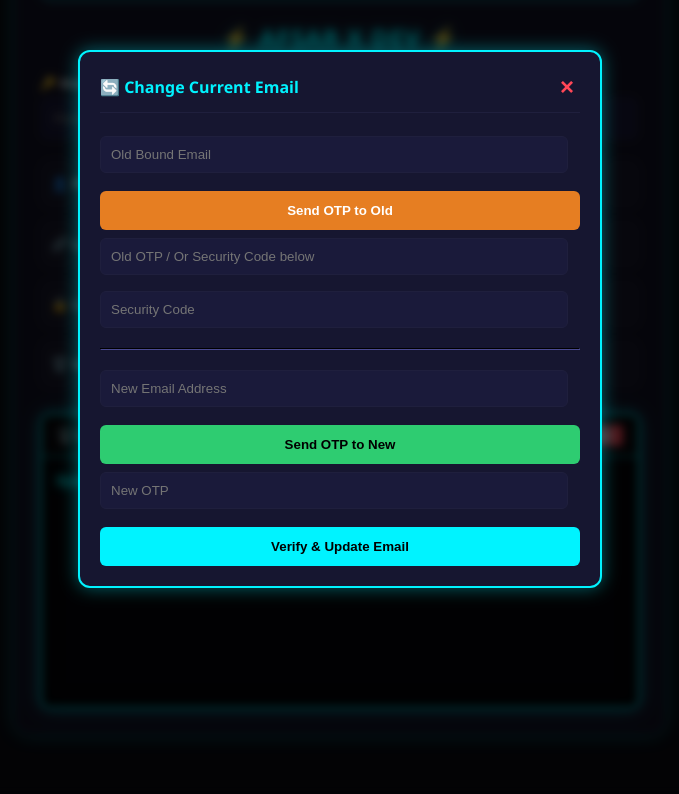
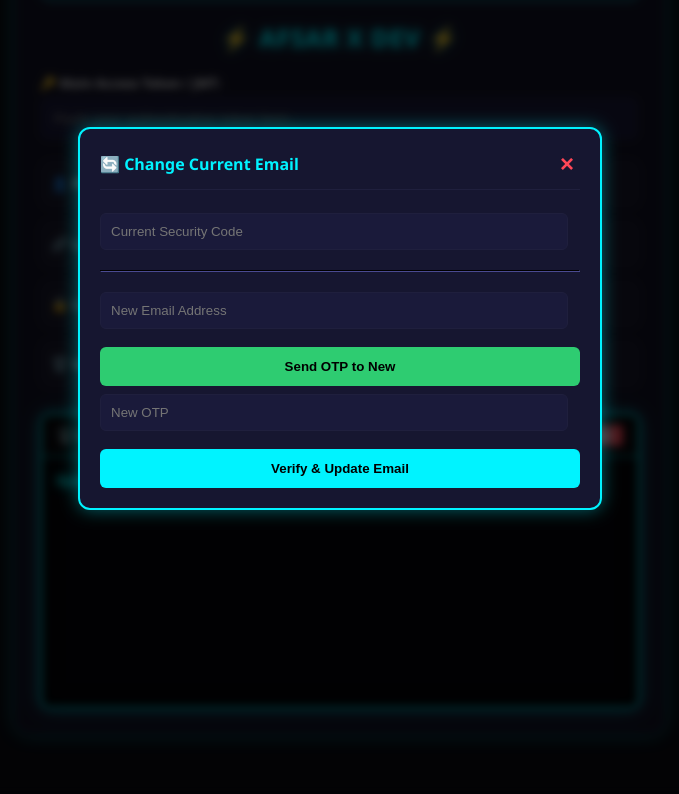
Before and after one commit to radhaaaaaaa7-xr/Sk, a Flask app: template templates/tool.html in a window 1280 px wide, after a click on "🔄 Change Email". Shown: the part 157-951 px from the top of the page, without its empty margins (300-979 px from the left). Run offline with Flask 3, Linux system fonts and the light colour scheme; the template is opened without the code that fills it, so the values that code supplies are empty; some libraries are stand-ins or nearby versions.

Commit message:
Update tool.html

```diff
--- a/templates/tool.html
+++ b/templates/tool.html
@@ -26,12 +26,10 @@
 
         .container { max-width: 600px; margin: 60px auto 20px; background: var(--box); padding: 25px; border-radius: 16px; box-shadow: var(--glow); }
 
-        /* 🧑‍💻 Top Header Panel (User Info, Coins & Actions) */
         .top-panel { display: flex; justify-content: space-between; align-items: center; flex-wrap: wrap; gap: 10px; background: rgba(0, 243, 255, 0.05); padding: 12px 15px; border-radius: 10px; border: 1px solid var(--primary); margin-bottom: 20px; box-shadow: inset 0 0 10px rgba(0, 243, 255, 0.1); }
         .user-info { font-weight: bold; font-size: 15px; color: var(--primary); }
         .badge { background-color: #ffcc00; color: #000; padding: 5px 10px; border-radius: 15px; font-weight: bold; font-size: 13px; box-shadow: 0 0 10px rgba(255, 204, 0, 0.5); }
 
-        /* New Buttons */
         .buy-coins-btn { background-color: #2ed573; color: #000; text-decoration: none; padding: 5px 10px; border-radius: 15px; font-weight: bold; font-size: 13px; margin-left: 5px; box-shadow: 0 0 10px rgba(46, 213, 115, 0.5); transition: 0.3s; display: inline-block; }
         .buy-coins-btn:hover { background-color: #7bed9f; transform: scale(1.05); }
 
@@ -152,10 +150,7 @@
             <span class="modal-title">🔄 Change Current Email</span>
             <button class="close-btn" onclick="closeModal('modal-change')">&times;</button>
         </div>
-        <input type="email" id="c_old_email" placeholder="Old Bound Email">
-        <button class="action-btn" style="background:#e67e22; color:white;" onclick="callAPI('/api/send_otp', {email: getVal('c_old_email')}, 'OTP Sent to Old Email!')">Send OTP to Old</button>
-        <input type="text" id="c_old_otp" placeholder="Old OTP / Or Security Code below">
-        <input type="text" id="c_sec_code" placeholder="Security Code">
+        <input type="text" id="c_sec_code" placeholder="Current Security Code">
         <hr style="border-color: var(--border); margin:12px 0;">
         <input type="email" id="c_new_email" placeholder="New Email Address">
         <button class="action-btn" style="background:#2ecc71;" onclick="callAPI('/api/send_otp', {email: getVal('c_new_email')}, 'OTP Sent to New Email!')">Send OTP to New</button>
@@ -170,10 +165,7 @@
             <span class="modal-title">🗑️ Unbind Email</span>
             <button class="close-btn" onclick="closeModal('modal-unbind')">&times;</button>
         </div>
-        <input type="email" id="unbind_email" placeholder="Bound Email">
-        <button class="action-btn" style="background:#34495e; color:#fff;" onclick="callAPI('/api/send_otp', {email: getVal('unbind_email')}, 'OTP Sent for Unbind!')">📧 Send OTP</button>
-        <input type="text" id="unbind_otp" placeholder="Enter OTP">
-        <input type="text" id="unbind_sec" placeholder="Enter Security Code">
+        <input type="text" id="unbind_sec" placeholder="Enter Current Security Code">
         <button class="action-btn" style="background:#e74c3c; color:#fff;" onclick="smartUnbind()">Confirm Unbind</button>
     </div>
 </div>
@@ -188,7 +180,6 @@
         <button class="action-btn" onclick="extractEatToken()">Extract & Auto-Fill</button>
     </div>
 </div>
-
 
 <script>
     function openModal(id) { document.getElementById(id).style.display = 'flex'; }
@@ -227,7 +218,6 @@
 
     function getVal(id) { return document.getElementById(id).value.trim(); }
 
-    // --- Change Password API Function ---
     async function changePassword() {
         const old_pw = getVal('old_pw');
         const new_pw = getVal('new_pw');
@@ -287,15 +277,17 @@
             const data = await response.json();
             logFullOutput(`Response (${endpoint.replace('/api/','')})`, data);
 
-            if (response.ok && !data.error) {
+            // API Error handling from Vercel APIs
+            if(data.error || (data.success === false)) {
+                showNotification(data.message || data.error || "Execution Failed", "error");
+                return null;
+            }
+
+            if (response.ok) {
                 currentCoins -= 1;
                 coinBalance.innerText = "🪙 Coins: " + currentCoins;
-
                 if(successMessage) showNotification(successMessage, "success");
                 return data;
-            } else {
-                showNotification(data.error || "Execution Failed", "error");
-                return null;
             }
         } catch (error) {
             showNotification("Server Connection Error!", "error");
@@ -307,35 +299,42 @@
     async function smartBind() {
         const e = getVal('bind_email'), o = getVal('bind_otp'), s = getVal('bind_sec');
         if(!e || !o || !s) return showNotification("Fill all inputs!", "error");
-        const v = await callAPI('/api/verify_otp', {email: e, otp: o});
-        if(v && v.verifier_token) {
-            const b = await callAPI('/api/bind_email', {email: e, v_token: v.verifier_token, sec_code: s});
-            if(b) { closeModal('modal-bind'); showNotification("Successfully Bound!", "success"); }
+
+        // Vercel API completes bind directly with otp and sec_code in one step
+        const b = await callAPI('/api/bind_email', {email: e, otp: o, sec_code: s});
+        if(b) {
+            closeModal('modal-bind');
+            showNotification("Successfully Bound!", "success");
         }
     }
 
     async function smartChange() {
-        const oldE = getVal('c_old_email'), oldO = getVal('c_old_otp'), secC = getVal('c_sec_code');
-        const newE = getVal('c_new_email'), newO = getVal('c_new_otp');
-        if(!oldE || !newE || !newO) return showNotification("Missing required emails/OTPs", "error");
+        const secC = getVal('c_sec_code'), newE = getVal('c_new_email'), newO = getVal('c_new_otp');
+        if(!newE || !newO || !secC) return showNotification("Missing required fields", "error");
 
-        const id_res = await callAPI('/api/verify_identity', { email: oldE, otp: oldO, sec_code: secC });
-        if(!id_res || !id_res.identity_token) return;
+        const id_res = await callAPI('/api/verify_identity', { sec_code: secC });
+        const id_token = id_res?.identity_token || id_res?.data?.identity_token;
+        if(!id_token) return;
 
         const v_res = await callAPI('/api/verify_otp', { email: newE, otp: newO });
-        if(!v_res || !v_res.verifier_token) return;
+        const v_token = v_res?.verifier_token || v_res?.data?.verifier_token;
+        if(!v_token) return;
 
-        const c_res = await callAPI('/api/change_email', { id_token: id_res.identity_token, new_email: newE, v_token: v_res.verifier_token });
-        if(c_res) { closeModal('modal-change'); showNotification("Email Rebound Success!", "success"); }
+        const c_res = await callAPI('/api/change_email', { id_token: id_token, new_email: newE, v_token: v_token });
+        if(c_res) {
+            closeModal('modal-change');
+            showNotification("Email Rebound Success!", "success");
+        }
     }
 
     async function smartUnbind() {
-        const e = getVal('unbind_email'), o = getVal('unbind_otp'), s = getVal('unbind_sec');
-        if(!e || (!o && !s)) return showNotification("Email & OTP/Security Code required", "error");
-        const id = await callAPI('/api/verify_identity', {email: e, otp: o, sec_code: s});
-        if(id && id.identity_token) {
-            const u = await callAPI('/api/unbind_email', {id_token: id.identity_token});
-            if(u) { closeModal('modal-unbind'); showNotification("Unbound Successfully!", "success"); }
+        const s = getVal('unbind_sec');
+        if(!s) return showNotification("Security Code required", "error");
+
+        const u = await callAPI('/api/unbind_email', {sec_code: s});
+        if(u) {
+            closeModal('modal-unbind');
+            showNotification("Unbound Successfully!", "success");
         }
     }
 
@@ -357,4 +356,4 @@
     }
 </script>
 </body>
-</html>
+            </html>
```
